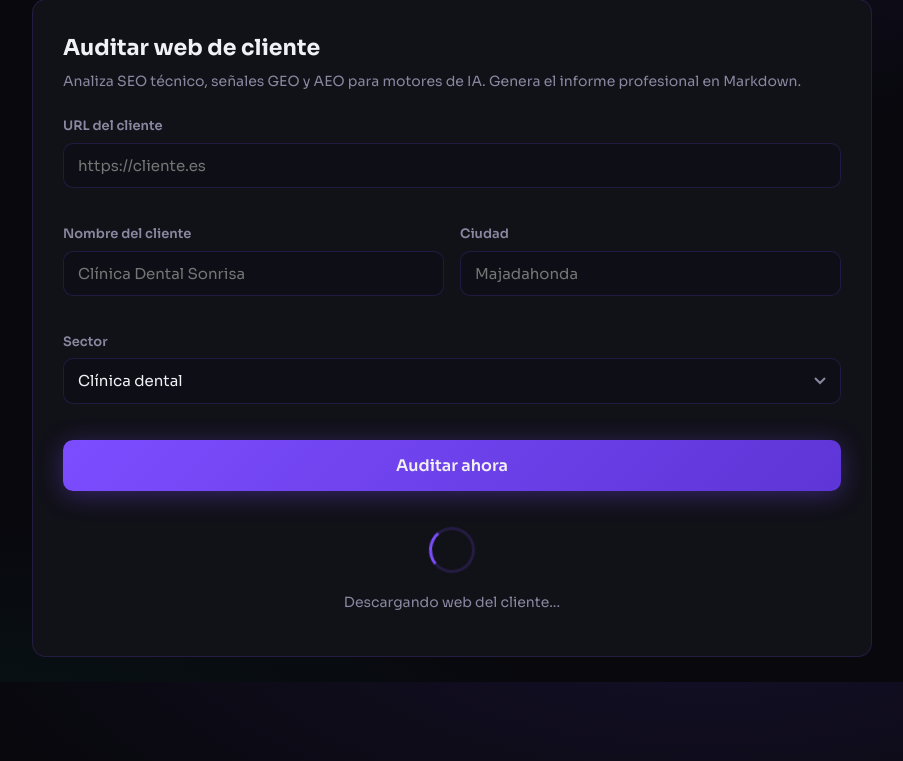
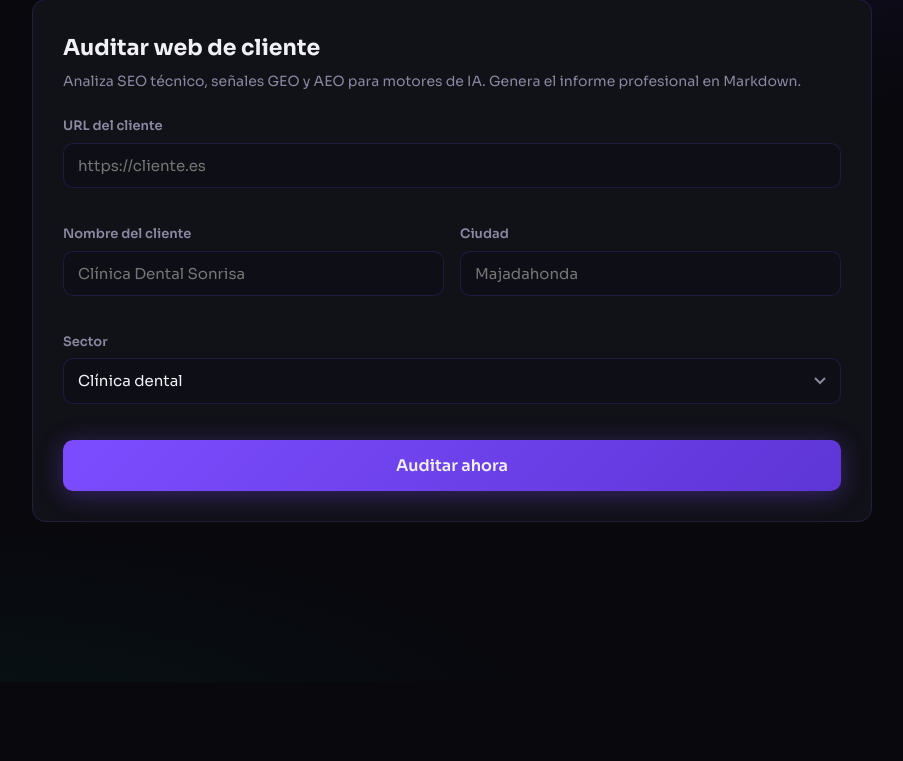
Before and after one commit to NexusForgeIA/WHITEMOON-SEO-GEO-IA, a Flask app: page / in a window 1280 px wide. Shown: the part 118-879 px from the top of the page, without its empty margins (188-1091 px from the left). After the commit the page ends 640 px from the top, so only its background shows below. Run offline with Flask 3, Linux system fonts and the light colour scheme; the visitor is signed in with stand-in values (Sample User, id 1).

Commit message:
fix: el spinner de loading no se ocultaba al llegar el resultado (#5)
El JS ya ocultaba el loading en éxito y en error (stopLoading pone
hidden=true en el .then y el .catch del fetch a /audit), pero la clase
.loading define display:flex, que anula el display:none que el
navegador aplica al atributo hidden. Se añade la regla global
[hidden] { display: none !important; } para que hidden gane siempre;
arregla también el colapso de items en las listas de errores/warnings
(.issue-list li usa display:flex con el mismo problema).

https://claude.ai/code/session_01DmYy9fvxWs16zj24k89Vun

Co-authored-by: Claude <noreply@anthropic.com>

```diff
--- a/static/style.css
+++ b/static/style.css
@@ -15,6 +15,11 @@
 }
 
 * { box-sizing: border-box; margin: 0; padding: 0; }
+
+/* El atributo hidden debe ganar siempre, aunque la clase del elemento
+   defina display:flex (p. ej. .loading): sin esto el spinner del
+   loading seguía visible tras llegar el resultado */
+[hidden] { display: none !important; }
 
 html { scroll-behavior: smooth; }
 
```
